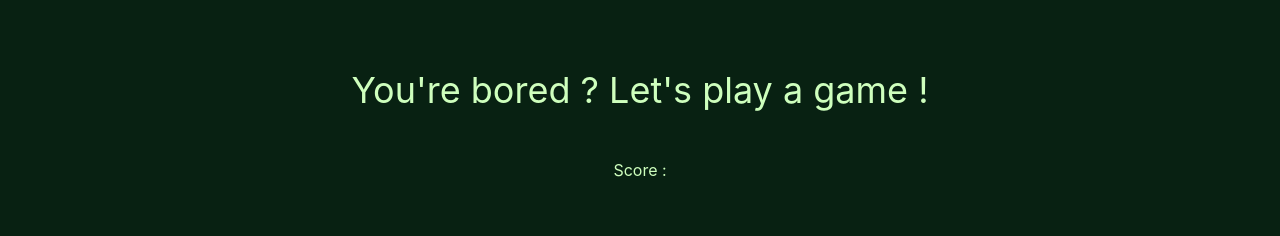
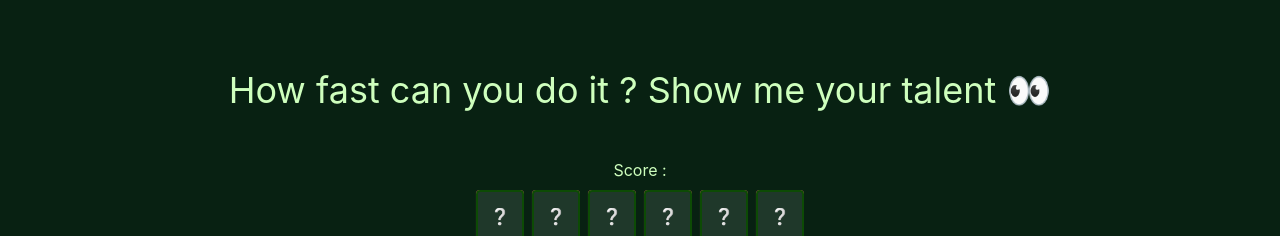
Before and after one commit to AurelienPospieszynski/portofolio-v1, a Next.js app: page / in a window 1280 px wide. Shown: the part 710-946 px from the top of the page. Built offline with nearby package versions, Linux system fonts and the light colour scheme.

Commit message:
Gestion reset game + return 2 cards

```diff
--- a/src/components/memory/MemoryBoard.jsx
+++ b/src/components/memory/MemoryBoard.jsx
@@ -1,8 +1,9 @@
 import { Typography } from "../atom/Typography";
+import { useMemory, onReturnedCards } from "./MemoryProvider";
+import { MemoryCard } from "./MemoryCard";
 
 export const MemoryBoard = () => {
-  // Memory Game - Exercise
-  const cards = [];
+  const { cards, onReturnedCard } = useMemory();
 
   if (!cards) {
     return (
@@ -13,8 +14,18 @@ export const MemoryBoard = () => {
   }
 
   return (
-    <div className="grid grid-cols-6 grid-rows-6 w-max gap-2">
+    <div className="grid grid-cols-6 grid-rows-6 gap-2 w-max">
       {/* Memory Game - Exercise */}
+
+      {cards.map((card) => (
+        <MemoryCard
+          key={card.id}
+          onClick={() => onReturnedCard(card)}
+          card={card}
+        >
+          {card.emoji}
+        </MemoryCard>
+      ))}
     </div>
   );
 };
--- a/src/components/memory/MemoryCard.jsx
+++ b/src/components/memory/MemoryCard.jsx
@@ -7,11 +7,11 @@ export const MemoryCard = ({ children, card, onClick }) => {
     card.state === CARD_STATE.RETURNED || card.state === CARD_STATE.FIND;
 
   return (
-    <div className="relative" onClick={() => onClick?.()}>
+    <div className="relative" onClick={onClick}>
       <button
         className={clsx(
           styles.transition,
-          "border-primary p-0.5 rounded bg-secondary",
+          "rounded border-primary bg-secondary p-0.5",
           {
             [clsx("!bg-red-400", styles.rotate)]: !isReturned,
             [clsx("!bg-green-400", styles.bounce)]:
@@ -19,19 +19,19 @@ export const MemoryCard = ({ children, card, onClick }) => {
           }
         )}
       >
-        <span className="bg-paper p-3 block rounded">{children}</span>
+        <span className="block p-3 rounded bg-paper">{children}</span>
       </button>
       <button
         style={{ backfaceVisibility: "hidden" }}
         className={clsx(
           styles.transition,
-          "border-primary border-2 bg-paper rounded p-3 absolute inset-0 flex",
+          "absolute inset-0 flex rounded border-2 border-primary bg-paper p-3",
           {
             [styles.rotate]: isReturned,
           }
         )}
       >
-        ❓{/* Memory Game - Exercise */}
+        ❔
       </button>
     </div>
   );
--- a/src/components/memory/MemoryProvider.jsx
+++ b/src/components/memory/MemoryProvider.jsx
@@ -1,4 +1,52 @@
-// Memory Game - Exercise
+import { createContext, useContext, useState } from "react";
+import { CARD_STATE, getInitialMemory } from "../../lib/memory";
+
+const MemoryContext = createContext();
+
+export const useMemory = () => {
+  const context = useContext(MemoryContext);
+
+  if (!context) {
+    throw new Error("useMemory must be used inside the ContextProvider");
+  }
+  return context;
+};
+
 export const MemoryContextProvider = ({ children }) => {
-  return children;
+  const [cards, setCards] = useState(() => getInitialMemory());
+  const [tryCounter, setTryCounter] = useState(0);
+
+  const onReturnedCard = (returnedCard) => {
+    console.log(returnedCard);
+
+    /* On ne fait rien quand la carte est retourne */
+    if (returnedCard.state !== CARD_STATE.HIDE) {
+      return;
+    }
+    /* Recupere toutes les cartes deja retournees */
+    const returnedCards = cards.filter((c) => c.state === CARD_STATE.RETURNED);
+
+    /* Si le user a deja retourne 2 cartes, ou si le user clique rapidement 2x sur la meme carte*/
+    if (returnedCards.length === 2 || returnedCards.includes(returnedCard)) {
+      return;
+    }
+
+    setCards((current) =>
+      current.map((c) => {
+        if (returnedCard.id === c.id) {
+          c.state = CARD_STATE.RETURNED;
+        }
+        return c;
+      })
+    );
+  };
+  const reset = () => {
+    console.log("je reset");
+    setCards(getInitialMemory());
+  };
+  const values = { cards, tryCounter, onReturnedCard, reset };
+
+  return (
+    <MemoryContext.Provider value={values}> {children} </MemoryContext.Provider>
+  );
 };
--- a/src/components/memory/MemorySection.jsx
+++ b/src/components/memory/MemorySection.jsx
@@ -1,20 +1,25 @@
 import { Button } from "../atom/Button";
 import { SectionWrapper } from "../atom/SectionWrapper";
 import { MemoryBoard } from "./MemoryBoard";
-import { MemoryContextProvider } from "./MemoryProvider";
+import { MemoryContextProvider, useMemory } from "./MemoryProvider";
 
 export const MemorySection = () => {
   return (
-    <SectionWrapper title="You're bored ? Let's play a game !">
+    <SectionWrapper title="How fast can you do it ? Show me your talent 👀">
       <MemoryContextProvider>
         <div className="flex flex-col items-center gap-14">
           <div className="flex flex-col items-center gap-2">
             <p>Score :</p>
             <MemoryBoard />
-            <Button>Reset your game 🔁</Button>
+            <ResetButton />
           </div>
         </div>
       </MemoryContextProvider>
     </SectionWrapper>
   );
 };
+
+const ResetButton = () => {
+  const { reset } = useMemory();
+  return <Button onClick={reset}>Reset your game 🔁</Button>;
+};
```
Also changed, not shown: 1 other file (tests, documents, lock files or other folders).
